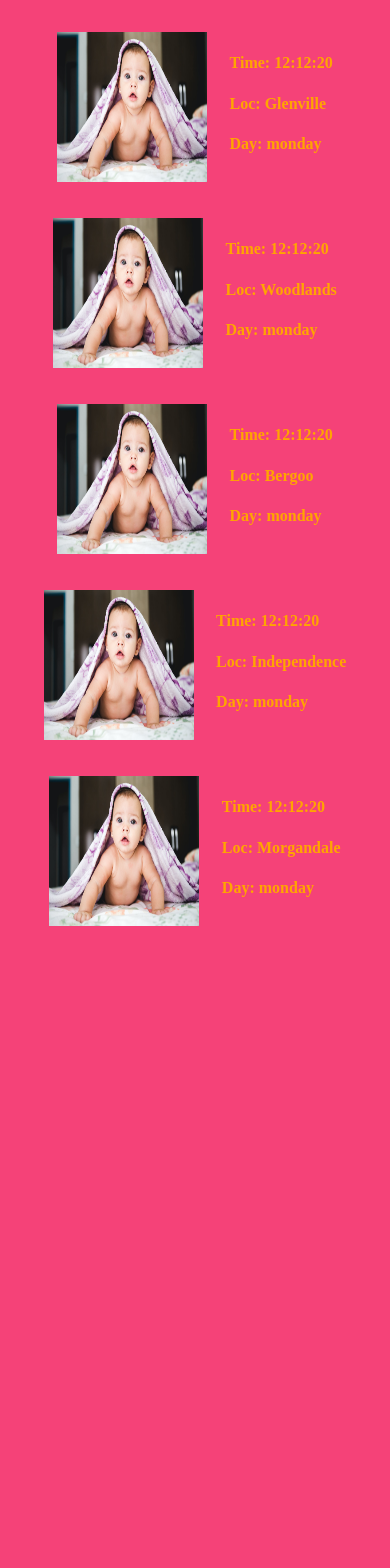
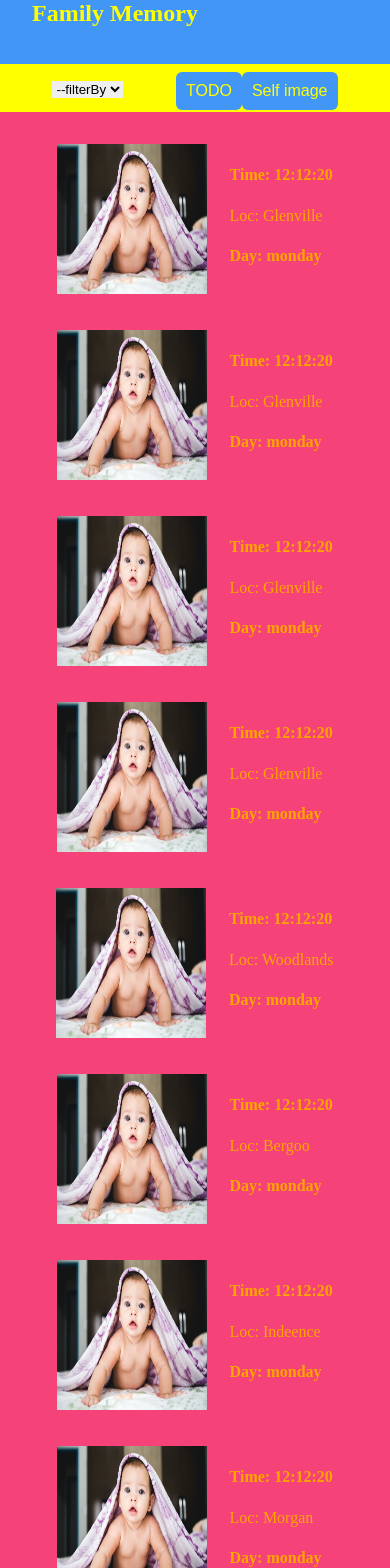
Before and after one commit to alihusnain4190/fe-memory, a React (Create React App) app: page / in a window 390 px wide. Shown: the top 1568 px of the page. Before the commit the page ends 962 px from the top, so only its background shows below. Built offline with nearby package versions, Linux system fonts and the light colour scheme; a web font is replaced by a local one.

Commit message:
add header navbar and footer

```diff
--- a/src/App.css
+++ b/src/App.css
@@ -6,7 +6,18 @@ body {
   background-color: #f54278;
   font-family: "Goldman", cursive;
 }
-
+.btn {
+  background-color: #4296f5;
+  color: #ffff00;
+  padding: 10px 10px;
+  border-radius: 6px;
+  font-size: 1rem;
+}
+.btn:hover {
+  background-color: #f54278;
+  color: #4296f5;
+  transition: 1s linear;
+}
 @media only screen and (max-width: 600px) {
   /********************** landing page**************************/
   .container {
@@ -30,4 +41,42 @@ body {
     margin-top: 1.4rem;
     color: orange;
   }
+  .landing-wrapper__h4 p {
+    margin-top: 1.4rem;
+    color: orange;
+  }
+  /**************************HEADER***************************/
+  .header-wrapper {
+    background-color: #4296f5;
+    height: 4rem;
+  }
+  .header-wrapper h2 {
+    color: #ffff00;
+    margin-left: 2rem;
+  }
+  /************************NAVBAR***********************************/
+  nav {
+    background-color: #ffff00;
+    display: flex;
+    justify-content: space-evenly;
+    text-align: center;
+    height: 3rem;
+  }
+
+  .filter-wrapper {
+    margin-top: 1rem;
+  }
+  .navbar-btn-wrapper {
+    margin-top: 0.5rem;
+  }
+  /**********************FOOTER************************/
+  .footer-wrapper {
+    height: 4rem;
+    background-color: #4296f5;
+  }
+  .footer-wrapper p {
+    text-align: center;
+    color: orange;
+    margin-top: 2rem;
+  }
 }
--- a/src/App.js
+++ b/src/App.js
@@ -1,10 +1,18 @@
 import "./App.css";
 import { Router } from "@reach/router";
-import Landing from './pages/Landing'
-const  App=() =>(
-  <Router>
-    <Landing path="/"></Landing>
-  </Router>
-)
+import Landing from "./pages/Landing";
+import Header from "./components/Header";
+import Navbar from "./components/Navbar";
+import Footer from "./components/Footer";
+const App = () => (
+  <div>
+    <Header />
+    <Navbar />
+    <Router>
+      <Landing path="/"></Landing>
+    </Router>
+    <Footer />
+  </div>
+);
 
 export default App;
--- /dev/null
+++ b/src/components/Footer.jsx
@@ -0,0 +1,11 @@
+import React from "react";
+
+const Footer = () => {
+  return (
+    <footer className="footer-wrapper">
+      <p>Ali husnain 2020</p>
+    </footer>
+  );
+};
+
+export default Footer;
--- /dev/null
+++ b/src/components/Header.jsx
@@ -0,0 +1,11 @@
+import React from 'react';
+
+const Header = () => {
+  return (
+    <div className="header-wrapper">
+      <h2>Family Memory</h2>
+    </div>
+  );
+};
+
+export default Header;
--- /dev/null
+++ b/src/components/Navbar.jsx
@@ -0,0 +1,31 @@
+import React, { Component } from "react";
+
+class Navbar extends Component {
+  state = {
+    option: {},
+  };
+  render() {
+    console.log(this.state);
+    return (
+      <nav>
+        <div className="filter-wrapper">
+          <select
+            onChange={(e) => {
+              this.setState({ option: e.target.value });
+            }}
+          >
+            <option>--filterBy</option>
+            <option>Location</option>
+            <option>time</option>
+          </select>
+        </div>
+        <div className="navbar-btn-wrapper">
+          <button className="btn">TODO</button>
+          <button className="btn">Self image</button>
+        </div>
+      </nav>
+    );
+  }
+}
+
+export default Navbar;
--- a/src/pages/Landing.jsx
+++ b/src/pages/Landing.jsx
@@ -3,6 +3,30 @@ import baby from "../img/baby.jpeg";
 class Landing extends Component {
   state = {
     list: [
+      {
+        index: 0,
+        picture: "http://placehold.it/32x32",
+        name: "Trisha",
+        time: "12:12:20",
+        day: "monday",
+        address: " Glenville",
+      },
+      {
+        index: 0,
+        picture: "http://placehold.it/32x32",
+        name: "Trisha",
+        time: "12:12:20",
+        day: "monday",
+        address: " Glenville",
+      },
+      {
+        index: 0,
+        picture: "http://placehold.it/32x32",
+        name: "Trisha",
+        time: "12:12:20",
+        day: "monday",
+        address: " Glenville",
+      },
       {
         index: 0,
         picture: "http://placehold.it/32x32",
@@ -33,7 +57,7 @@ class Landing extends Component {
         name: "Perkins",
         time: "12:12:20",
         day: "monday",
-        address: " Independence",
+        address: " Indeence",
       },
       {
         index: 4,
@@ -41,14 +65,14 @@ class Landing extends Component {
         name: "Brady",
         time: "12:12:20",
         day: "monday",
-        address: " Morgandale",
+        address: " Morgan",
       },
     ],
   };
 
   render() {
     return (
-      <main className="container">
+      <main>
         {this.state.list.map(({ time, address, day }) => {
           return (
             <div className="landing-wrapper">
@@ -57,7 +81,7 @@ class Landing extends Component {
               </div>
               <div className="landing-wrapper__h4">
                 <h4>Time: {time}</h4>
-                <h4>Loc: {address}</h4>
+                <p>Loc: {address}</p>
                 <h4>Day: {day}</h4>
               </div>
             </div>
```
